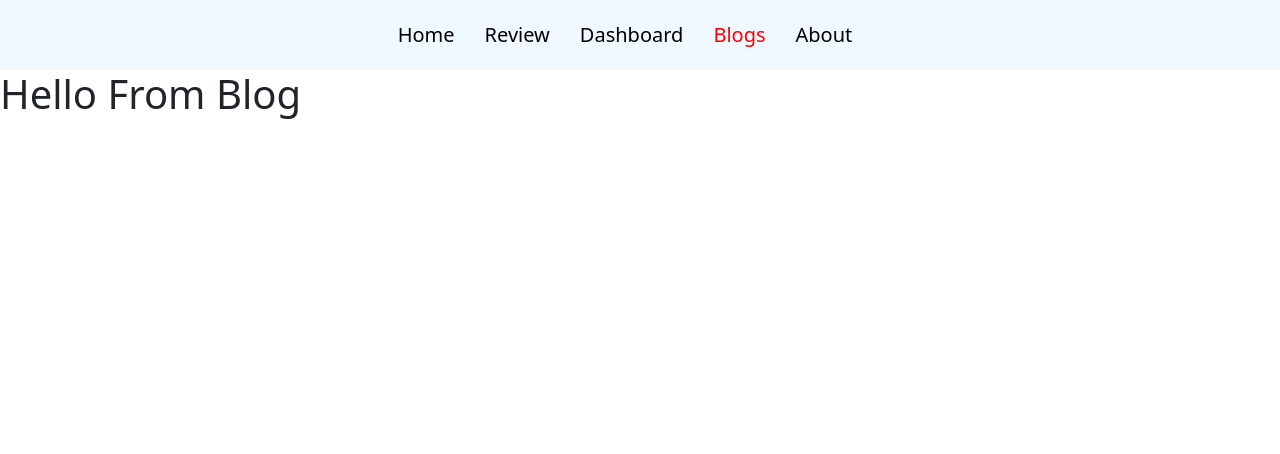
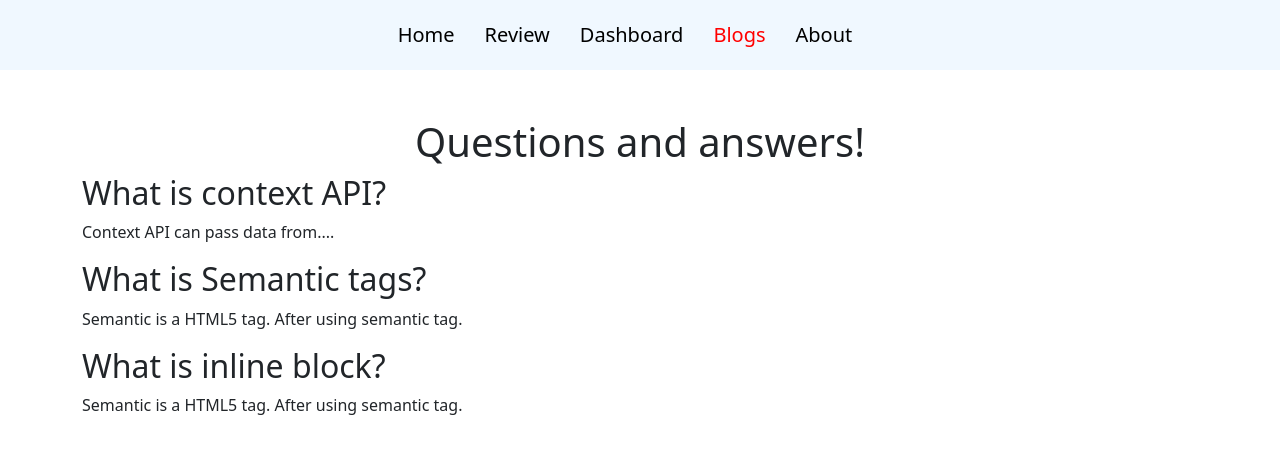
Before and after one commit to aliibnemasud/book-analysis-website, a React (Create React App) app: page /blogs in a window 1280 px wide. Shown: the top 454 px of the page. Built offline with nearby package versions, Linux system fonts and the light colour scheme.

Commit message:
Blogs added

```diff
--- a/src/componants/About/About.js
+++ b/src/componants/About/About.js
@@ -2,8 +2,8 @@ import React from 'react';
 
 const About = () => {
     return (
-        <div>
-            <h1>Hello From About !!!</h1>
+        <div className='container'>
+            <h1 className='text-center my-5'>Hello From About !!!</h1>
         </div>
     );
 };
--- a/src/componants/Blog/Blog.js
+++ b/src/componants/Blog/Blog.js
@@ -2,8 +2,14 @@ import React from 'react';
 
 const Blog = () => {
     return (
-        <div>
-            <h1>Hello From Blog</h1>
+        <div className='container my-5'>
+            <h1 className='text-center'>Questions and answers!</h1>
+            <h2>What is context API?</h2>
+            <p>Context API can pass data from....</p>
+            <h2>What is Semantic tags?</h2>
+            <p>Semantic is a HTML5 tag. After using semantic tag.</p>
+            <h2>What is inline block?</h2>
+            <p>Semantic is a HTML5 tag. After using semantic tag.</p>
         </div>
     );
 };
--- a/src/componants/Dashboard/Dashboard.js
+++ b/src/componants/Dashboard/Dashboard.js
@@ -11,6 +11,7 @@ const Dashboard = () => {
 
     return (
         <section>
+            <h1 className='text-center my-5'>Dashboard</h1>
             <div className='container my-5 d-flex justify-content-between'>
                 <LineChart className='mr-5' width={600} height={400} data={chartdata}>
                     <Line type="monotone" dataKey={"investment"} stroke="#8884d8"></Line>
--- a/src/componants/Header/Header.js
+++ b/src/componants/Header/Header.js
@@ -1,5 +1,4 @@
 import React from 'react';
-import { Link } from 'react-router-dom';
 import CustomLink from '../CustomeLink/CustomLink';
 import './Header.css';
 
--- a/src/componants/Home/Home.css
+++ b/src/componants/Home/Home.css
@@ -23,3 +23,8 @@
     border: none;
     background-color: aquamarine;
 }
+
+.btn-r {
+        text-decoration: none;
+        color: white;
+}
--- a/src/componants/Home/Home.js
+++ b/src/componants/Home/Home.js
@@ -3,6 +3,7 @@ import './Home.css';
 import book from '../img/bookk.png';
 import { Button } from 'react-bootstrap';
 import Reviews from '../Reviews/Reviews';
+import CustomLink from '../CustomeLink/CustomLink';
 
 const Home = () => {
     return (
@@ -16,6 +17,9 @@ const Home = () => {
                 <img src={book} alt="" />
             </section>
             <Reviews></Reviews>
+            <div className='text-center'>
+            <CustomLink to="/review"><Button variant="primary" className='my-5 ml-0'>All Reviews</Button></CustomLink>
+            </div>
         </div>
     );
 };
--- a/src/componants/Review/Review.js
+++ b/src/componants/Review/Review.js
@@ -1,5 +1,4 @@
 import React from 'react';
-import { Button, Card } from 'react-bootstrap';
 import './Review.css';
 
 const Review = (props) => {
@@ -10,17 +9,9 @@ const Review = (props) => {
             <div className="review-info">
                 <h2>{name}</h2>
                 <p>{review}</p>
-                <h3>Rating: {rating}</h3>
+                <h4>Rating: {rating}</h4>
             </div>
         </div>
-        // <Card style={{ width: '18rem' }} className='m-3'>
-        //     <Card.Img variant='top' className='h-2 w-2 roundedCircle' src={picture} />
-        //     <Card.Body>
-        //         <Card.Title>{name}</Card.Title>
-        //         <Card.Text>{review}</Card.Text>
-        //         <p>Rating: {rating}</p>
-        //     </Card.Body>
-        // </Card>
     );
 };
 
--- a/src/componants/Reviews/Reviews.css
+++ b/src/componants/Reviews/Reviews.css
@@ -1,4 +1,5 @@
 .reviews-container {
     display: grid;
-    grid-template-columns: repeat(3, 1fr);
+    grid-template-columns: repeat(2, 1fr);
+    grid-gap: 20px;
 }
--- a/src/componants/Reviews/Reviews.js
+++ b/src/componants/Reviews/Reviews.js
@@ -1,5 +1,4 @@
 import React, { useEffect, useState } from 'react';
-import { Button, Card, CardGroup, Row } from 'react-bootstrap';
 import Review from '../Review/Review';
 import './Reviews.css';
 
@@ -13,7 +12,7 @@ const Reviews = () => {
 
     return (
         <div className='container'>
-            <h1 className='text-center mb-5'>Customer Reviews!</h1>
+            <h1 className='text-center my-5'>Customer Reviews!</h1>
             <div className="reviews-container">
                 {
                     reviews.map(review => <Review
@@ -22,9 +21,6 @@ const Reviews = () => {
                     ></Review>)
                 }
             </div>
-            <div className='text-center'>
-            <Button variant="primary" className='my-5 ml-0'>All Reviews</Button>
-            </div>
         </div>
     );
 };
```
